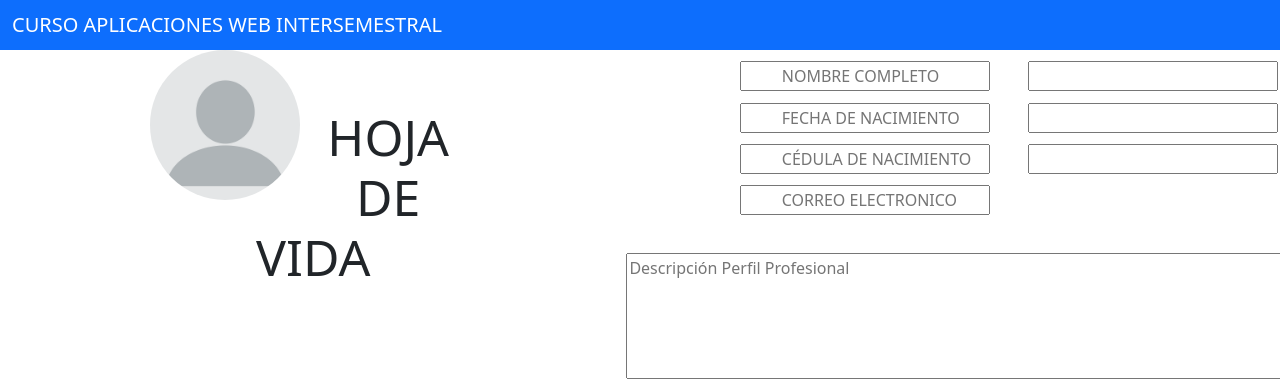
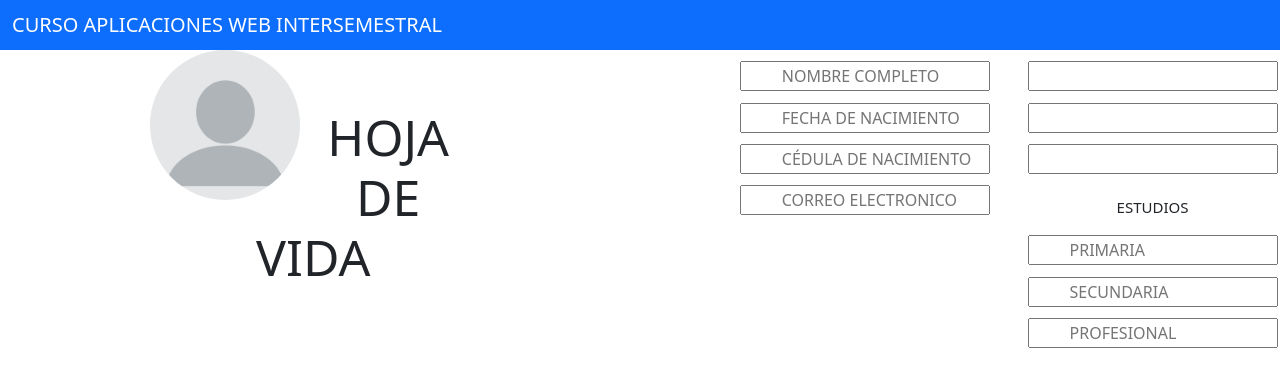
Before and after one commit to Sol-Mar27/taller_1, a plain HTML site: page index.html in a window 1280 px wide. Shown: the top 383 px of the page. Drawn offline with nearby package versions, Linux system fonts and the light colour scheme.

Commit message:
aniadiendo Estudio

```diff
--- a/index.html
+++ b/index.html
@@ -58,6 +58,20 @@
                     <input type="text" class="form-switch">
                 </div>
             </div>
+
+            <div class="datos" id="div-datosEstudios">
+                <br>
+                <h2>ESTUDIOS</h2>
+                <div id="div-input">
+                    <input type="text" class="form-switch" placeholder="PRIMARIA">
+                </div>
+                <div id="div-input">
+                    <input type="text" class="form-switch" placeholder="SECUNDARIA">
+                </div>
+                <div id="div-input">
+                    <input type="text" class="form-switch" placeholder="PROFESIONAL">
+                </div>
+            </div>
         </div>
 
         <div id="div-description">
```
